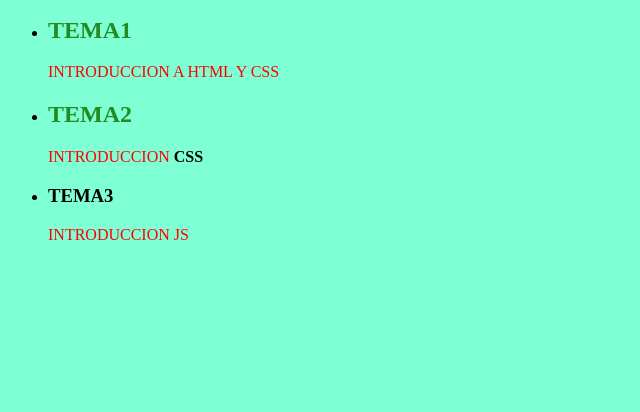
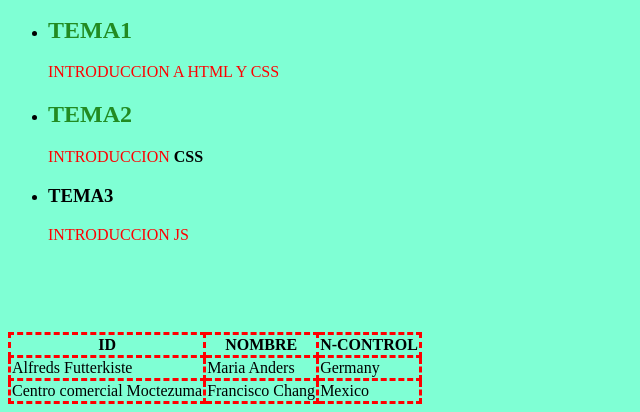
Before and after one commit to I6A-2022/Practica1_Bryan-Luis-Pineda, a plain HTML site: page index.html in a window 1280 px wide. Shown: the part 492-904 px from the top of the page, without its empty margins (0-640 px from the left). Before the commit the page ends 800 px from the top, so only its background shows below. Drawn offline with Linux system fonts and the light colour scheme.

Commit message:
Update index.html

```diff
--- a/index.html
+++ b/index.html
@@ -34,6 +34,10 @@ ul li p{
     color: red;
 }
 
+table, th, td{
+    border: dashed red;
+    border-collapse: collapse;
+}
 
     </style>
 </head>
@@ -74,5 +78,38 @@ ul li p{
                  <p>INTRODUCCION JS</p>
             </li>
         </ul>
+
+        <link href="/maps/preview/opensearch.xml?hl=es" title="Google Maps" rel="search" type="application/opensearchdescription+xml">
+
+<br>
+<br>
+<br>
+<br>
+
+<table="overflow-x:auto;>
+</table>
+
+
+<table>
+
+</table>
+<!--Comentario-->
+        <table>
+  <tr>
+    <th>ID</th>
+    <th>NOMBRE</th>
+    <th>N-CONTROL</th>
+  </tr>
+  <tr>
+    <td>Alfreds Futterkiste</td>
+    <td>Maria Anders</td>
+    <td>Germany</td>
+  </tr>
+  <tr>
+    <td>Centro comercial Moctezuma</td>
+    <td>Francisco Chang</td>
+    <td>Mexico</td>
+  </tr>
+</table>
 </body>
 </html>
```
